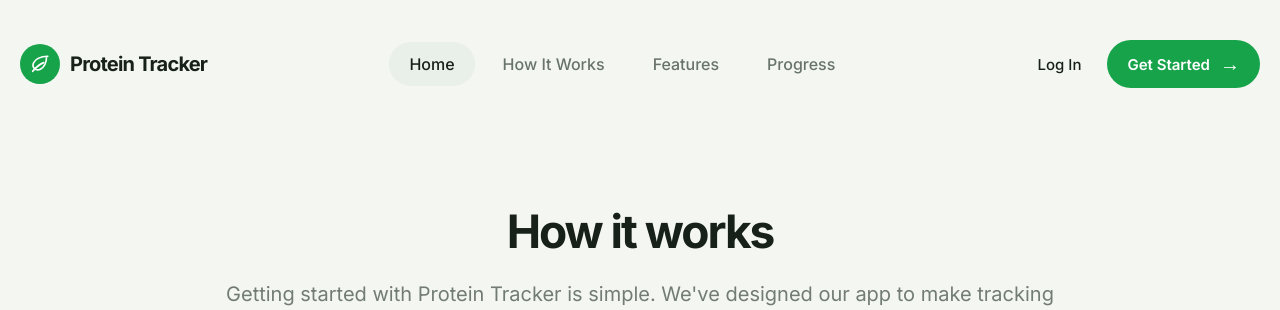
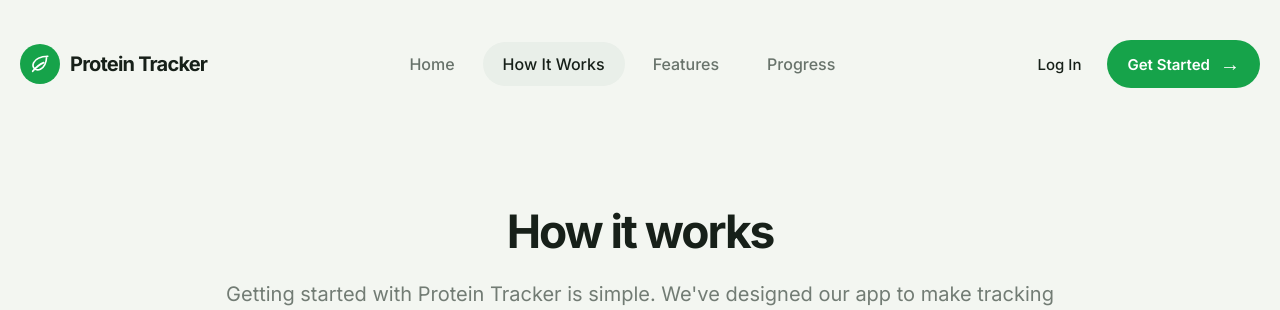
Before and after one commit to ShubhamMali-tech/Protein-Tracker, a Flask app: page /how-it-works in a window 1280 px wide. Shown: the top 310 px of the page. Run offline with Flask 3, Linux system fonts and the light colour scheme.

Commit message:
added navbar simple background to texts

```diff
--- a/templates/base.html
+++ b/templates/base.html
@@ -34,10 +34,18 @@
         </a>
 
         <nav class="nav-links">
-            <a href="/" class="nav-link active">Home</a>
-            <a href="/how-it-works" class="nav-link">How It Works</a>
-            <a href="/features" class="nav-link">Features</a>
-            <a href="/progress" class="nav-link">Progress</a>
+            <a href="/" class="nav-link {% if request.path == '/' %}active{% endif %}">Home</a>
+            <a href="/how-it-works" class="nav-link {% if request.path == '/how-it-works' %}active{% endif %}">
+    How It Works
+</a>
+
+<a href="/features" class="nav-link {% if request.path == '/features' %}active{% endif %}">
+    Features
+</a>
+
+<a href="/progress" class="nav-link {% if request.path == '/progress' %}active{% endif %}">
+    Progress
+</a>
         </nav>
 
         <div class="nav-actions">
```
